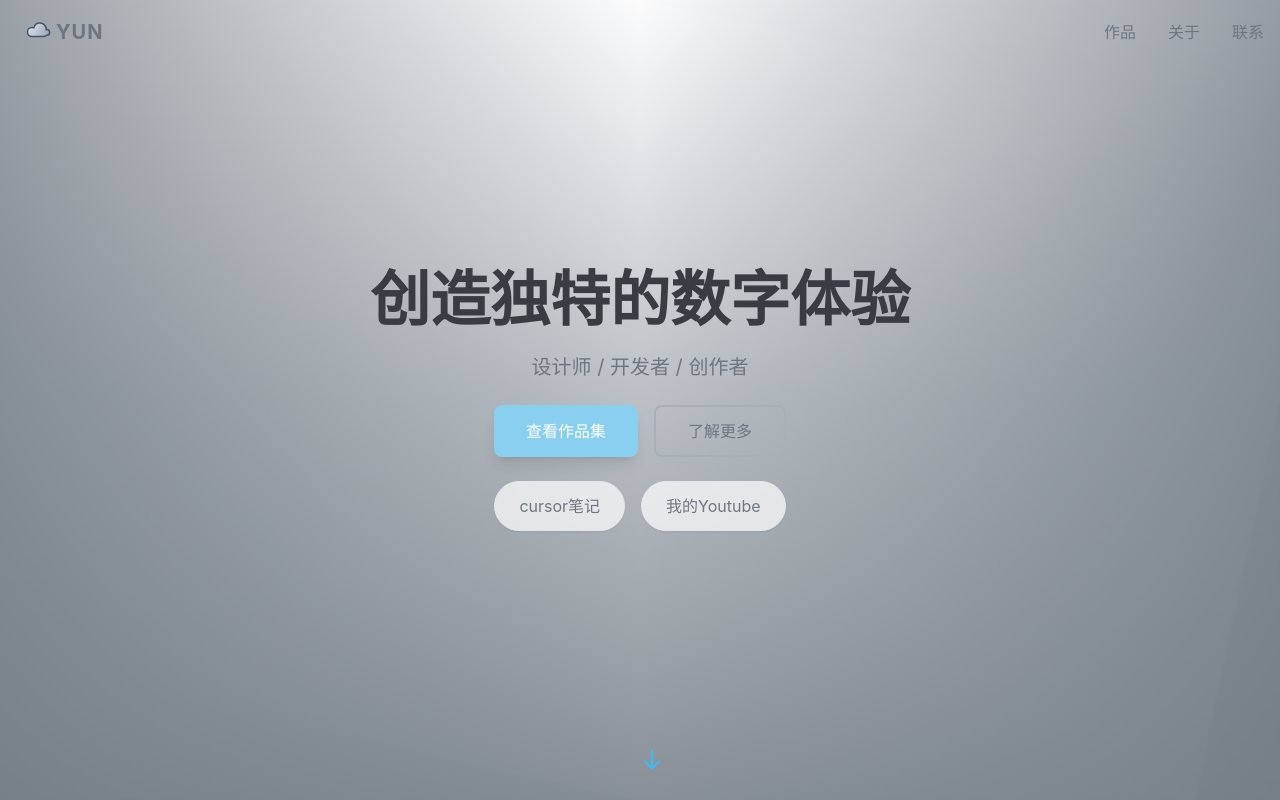
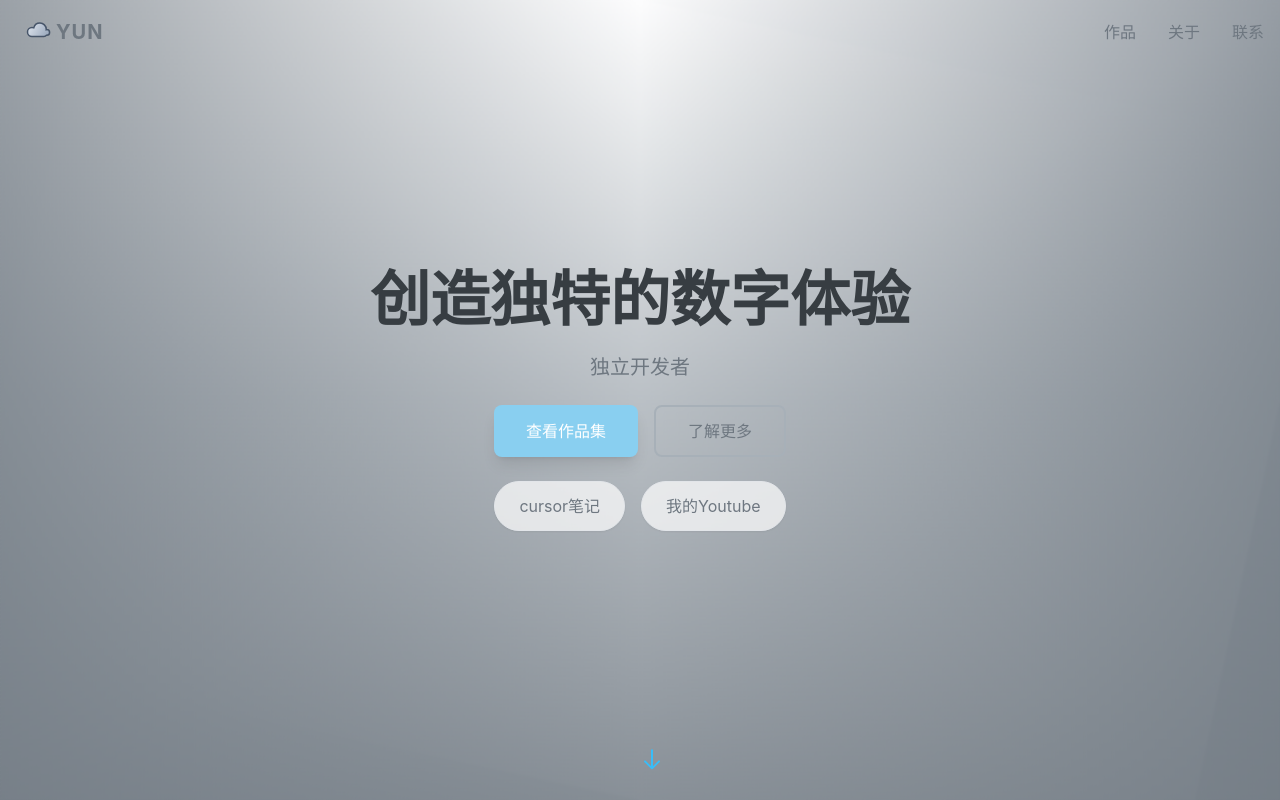
Before and after one commit to MonaGe266/diony-website, a Next.js app: page / in a window 1280 px wide. Built offline with nearby package versions, Linux system fonts and the light colour scheme.

Commit message:
更新首页描述：改为独立开发者

```diff
--- a/src/app/page.tsx
+++ b/src/app/page.tsx
@@ -46,7 +46,7 @@ export default function Home() {
                   创造独特的数字体验
                 </h1>
                 <p className="text-xl text-titanium-600">
-                  设计师 / 开发者 / 创作者
+                  独立开发者
                 </p>
 
                 {/* CTA 按钮 */}
```
